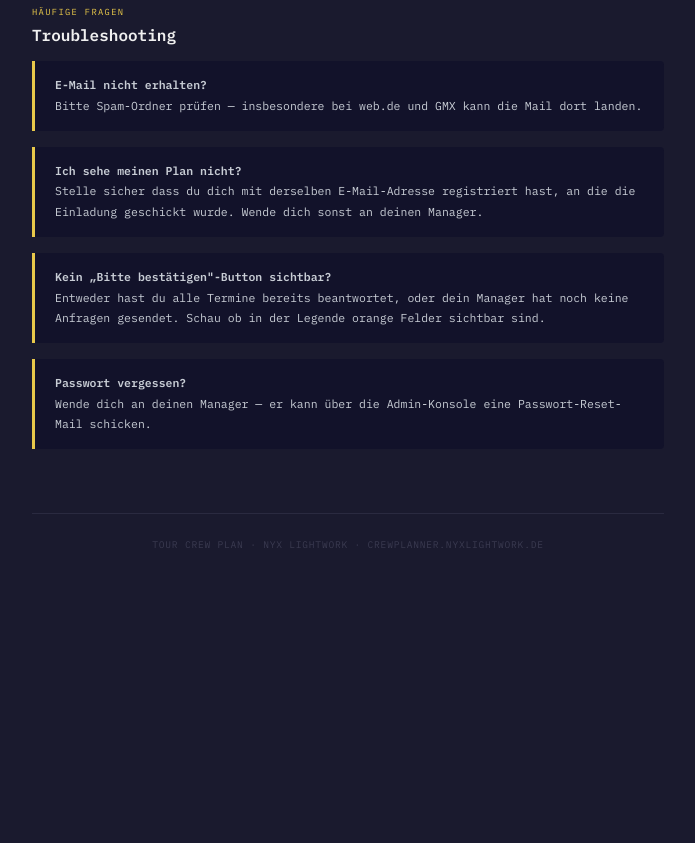
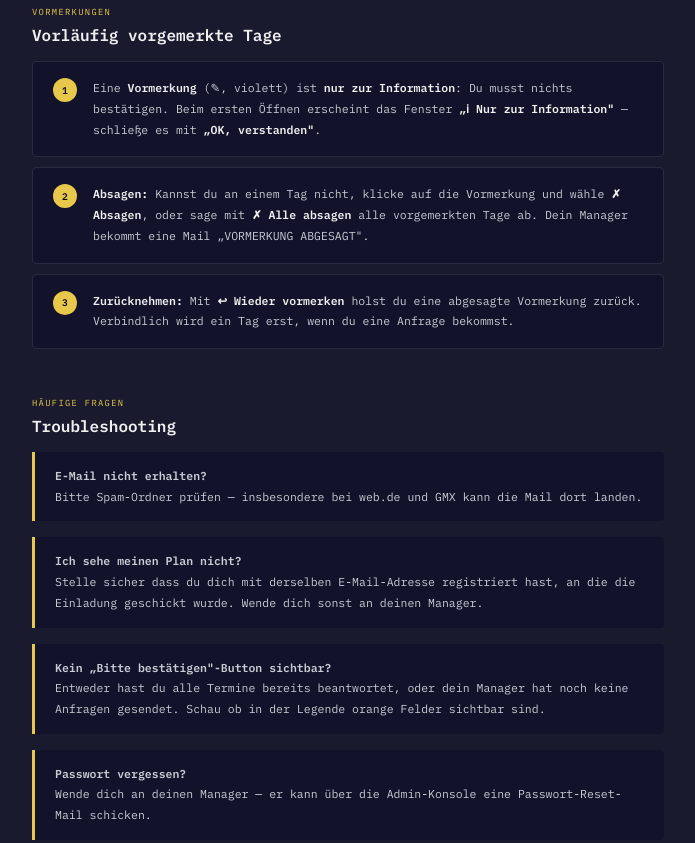
Before and after one commit to Aniflu/Crewplaner, a plain HTML site: page docs/guide-crew.html in a window 1280 px wide. Shown: the part 1720-2563 px from the top of the page, without its empty margins (292-987 px from the left). Before the commit the page ends 2383 px from the top, so only its background shows below. Drawn offline with Linux system fonts and the light colour scheme.

Commit message:
v1.4.0 — Vorläufig vormerken = reine Information
Co-Authored-By: Claude Sonnet 5.5 <noreply@anthropic.com>

```diff
--- a/docs/guide-crew.html
+++ b/docs/guide-crew.html
@@ -181,6 +181,23 @@ body {
   </div>
 
   <div class="section">
+    <div class="section-num">Vormerkungen</div>
+    <div class="section-title">Vorläufig vorgemerkte Tage</div>
+    <div class="step">
+      <div class="step-num">1</div>
+      <div class="step-text">Eine <strong>Vormerkung</strong> (✎, violett) ist <strong>nur zur Information</strong>: Du musst nichts bestätigen. Beim ersten Öffnen erscheint das Fenster <strong>„ℹ Nur zur Information"</strong> — schließe es mit <strong>„OK, verstanden"</strong>.</div>
+    </div>
+    <div class="step">
+      <div class="step-num">2</div>
+      <div class="step-text"><strong>Absagen:</strong> Kannst du an einem Tag nicht, klicke auf die Vormerkung und wähle <strong>✗ Absagen</strong>, oder sage mit <strong>✗ Alle absagen</strong> alle vorgemerkten Tage ab. Dein Manager bekommt eine Mail „VORMERKUNG ABGESAGT".</div>
+    </div>
+    <div class="step">
+      <div class="step-num">3</div>
+      <div class="step-text"><strong>Zurücknehmen:</strong> Mit <strong>↩ Wieder vormerken</strong> holst du eine abgesagte Vormerkung zurück. Verbindlich wird ein Tag erst, wenn du eine Anfrage bekommst.</div>
+    </div>
+  </div>
+
+  <div class="section">
     <div class="section-num">Häufige Fragen</div>
     <div class="section-title">Troubleshooting</div>
     <div class="highlight">
```
Also changed, not shown: admin.html (+2 -2 lines), docs/guide-admin.html (+4 -0 lines), index.html (+2 -2 lines), login.html (+1 -1 lines), 3 other files.
